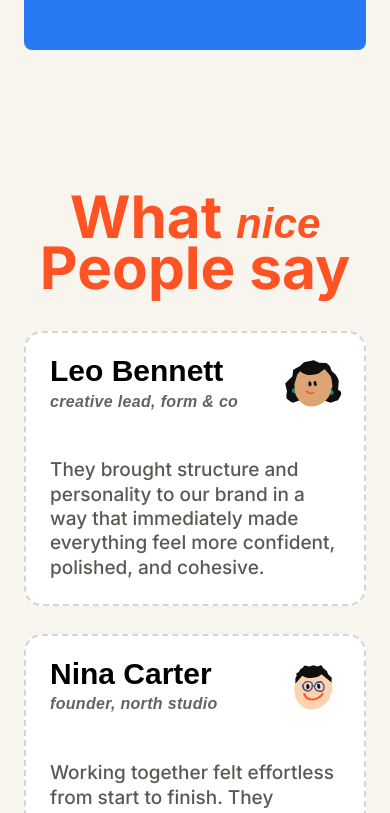
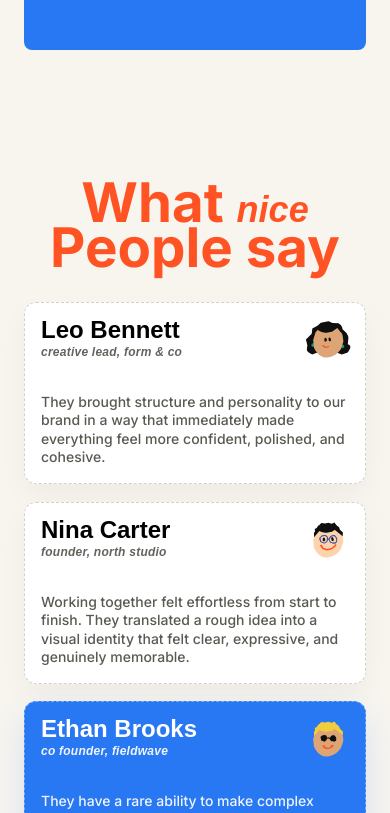
Before and after one commit to quinnsb/portfoliosite, a Next.js app: page / in a window 390 px wide. Shown: the part 2862-3675 px from the top of the page. Built offline with nearby package versions, Linux system fonts and the light colour scheme; no server answers; a web font is replaced by a local one.

Commit message:
Refine testimonial scale and project previews

```diff
--- a/src/components/home/ProjectList.module.css
+++ b/src/components/home/ProjectList.module.css
@@ -49,6 +49,11 @@
 .item {
   position: relative;
   border-bottom: 1px solid rgb(66 66 58 / 0.14);
+}
+
+.item:hover,
+.item:focus-within {
+  z-index: 20;
 }
 
 .link {
@@ -180,6 +185,7 @@
 
 .link:hover .preview,
 .link:focus-visible .preview {
+  z-index: 30;
   opacity: 1;
   transform: translate(-50%, -50%) scale(1);
 }
--- a/src/components/home/TestimonialsGrid.module.css
+++ b/src/components/home/TestimonialsGrid.module.css
@@ -1,71 +1,75 @@
 .section {
-  padding: clamp(84px, 9vw, 132px) 0 clamp(96px, 11vw, 160px);
+  padding: clamp(62px, 7vw, 96px) 0 clamp(74px, 8vw, 112px);
   overflow: hidden;
 }
 
 .heading {
-  max-width: 720px;
-  margin: 0 auto clamp(52px, 6.5vw, 96px);
+  max-width: 420px;
+  margin: 0 auto clamp(34px, 4.8vw, 64px);
   text-align: center;
   color: var(--color-orange);
-  font-size: clamp(58px, 8.8vw, 138px);
-  line-height: 0.86;
+  font-size: clamp(42px, 6.4vw, 78px);
+  line-height: 0.82;
 }
 
 .heading span {
-  font-size: 0.72em;
+  font-size: 0.66em;
 }
 
 .grid {
   display: grid;
-  grid-template-columns: repeat(12, 1fr);
-  gap: clamp(28px, 3.8vw, 64px) clamp(26px, 4.5vw, 84px);
+  grid-template-columns: repeat(2, minmax(0, 1fr));
+  gap: clamp(18px, 2.2vw, 34px) clamp(42px, 7vw, 112px);
   align-items: start;
+  width: min(100%, 980px);
+  margin: 0 auto;
 }
 
 .card {
   position: relative;
-  min-height: clamp(230px, 17vw, 330px);
-  padding: clamp(28px, 2.7vw, 46px);
+  min-height: clamp(118px, 11vw, 164px);
+  padding: clamp(16px, 1.6vw, 24px);
   color: var(--color-black);
   background: var(--color-white);
-  border: 2px dashed rgb(66 66 58 / 0.22);
-  border-radius: 18px;
-  box-shadow: none;
+  border: 1.5px dashed rgb(66 66 58 / 0.24);
+  border-radius: 12px;
+  box-shadow: 0 12px 28px rgb(0 0 0 / 0.04);
+  transform-origin: center;
+  will-change: transform;
 }
 
 .card h3 {
-  max-width: calc(100% - 92px);
+  max-width: calc(100% - 58px);
   color: inherit;
   font-family: var(--font-averia), Georgia, serif;
-  font-size: clamp(30px, 3vw, 48px);
+  font-size: clamp(20px, 2vw, 28px);
   line-height: 0.95;
 }
 
 .title {
-  max-width: calc(100% - 92px);
-  margin-top: 8px;
+  max-width: calc(100% - 58px);
+  margin-top: 4px;
   color: rgb(66 66 58 / 0.82);
   font-family: var(--font-averia), Georgia, serif;
-  font-size: clamp(16px, 1.5vw, 24px);
+  font-size: clamp(10px, 1vw, 13px);
   font-style: italic;
   font-weight: 700;
-  line-height: 1.05;
+  line-height: 1.08;
   letter-spacing: 0.02em;
 }
 
 .quote {
-  margin-top: clamp(58px, 5vw, 96px);
+  margin-top: clamp(28px, 3vw, 46px);
   color: rgb(66 66 58 / 0.88);
-  font-size: clamp(21px, 1.8vw, 32px);
-  line-height: 1.28;
+  font-size: clamp(11px, 1.15vw, 15px);
+  line-height: 1.32;
 }
 
 .avatar {
   position: absolute;
-  top: clamp(28px, 2.6vw, 44px);
-  right: clamp(28px, 2.8vw, 48px);
-  width: clamp(58px, 5.4vw, 92px);
+  top: clamp(14px, 1.5vw, 22px);
+  right: clamp(14px, 1.6vw, 24px);
+  width: clamp(38px, 4vw, 58px);
   height: auto;
   pointer-events: none;
   user-select: none;
@@ -78,59 +82,88 @@
 .blue {
   color: var(--color-white);
   background: var(--color-blue);
-  border-color: rgb(255 255 255 / 0.34);
+  border-color: rgb(255 255 255 / 0.38);
+  box-shadow: 0 16px 34px rgb(41 120 243 / 0.16);
 }
 
 .green {
   color: var(--color-white);
   background: var(--color-green);
-  border-color: rgb(255 255 255 / 0.34);
+  border-color: rgb(255 255 255 / 0.38);
+  box-shadow: 0 16px 34px rgb(14 156 108 / 0.15);
 }
 
 .blue .title,
 .green .title,
 .blue .quote,
 .green .quote {
-  color: rgb(255 255 255 / 0.9);
+  color: rgb(255 255 255 / 0.92);
 }
 
-.leo {
-  grid-column: 1 / span 5;
+.leo,
+.ethan,
+.miles {
+  grid-column: 1;
+}
+
+.nina,
+.maya,
+.sofia {
+  grid-column: 2;
 }
 
 .nina {
-  grid-column: 8 / span 5;
-  margin-top: clamp(86px, 8vw, 144px);
+  margin-top: clamp(34px, 4.4vw, 70px);
 }
 
 .ethan {
-  grid-column: 2 / span 5;
-  margin-top: clamp(28px, 3vw, 58px);
+  width: 92%;
+  margin-top: clamp(18px, 2vw, 32px);
+  margin-left: 18%;
 }
 
 .maya {
-  grid-column: 7 / span 5;
-  margin-top: clamp(-30px, -2vw, -16px);
+  width: 92%;
+  margin-top: clamp(-8px, -0.6vw, 0px);
 }
 
 .miles {
-  grid-column: 1 / span 5;
-  margin-top: clamp(74px, 7vw, 132px);
+  width: 92%;
+  margin-top: clamp(36px, 5vw, 78px);
 }
 
 .sofia {
-  grid-column: 8 / span 5;
-  margin-top: clamp(64px, 6vw, 112px);
+  width: 92%;
+  margin-top: clamp(30px, 4vw, 64px);
 }
 
-@media (max-width: 1100px) {
+@media (max-width: 900px) {
+  .grid {
+    gap: 18px;
+  }
+
+  .ethan,
+  .maya,
+  .miles,
+  .sofia {
+    width: 100%;
+    margin-left: 0;
+  }
+}
+
+@media (max-width: 680px) {
+  .section {
+    padding: 58px 0 72px;
+  }
+
   .heading {
-    font-size: clamp(54px, 11vw, 108px);
+    margin-bottom: 32px;
+    font-size: clamp(40px, 14vw, 66px);
   }
 
   .grid {
-    grid-template-columns: repeat(2, minmax(0, 1fr));
-    gap: 28px;
+    grid-template-columns: 1fr;
+    width: min(100%, 440px);
   }
 
   .leo,
@@ -140,49 +173,28 @@
   .miles,
   .sofia {
     grid-column: auto;
-    margin-top: 0;
+    width: 100%;
+    margin: 0;
   }
 
   .card {
-    min-height: 260px;
-  }
-}
-
-@media (max-width: 720px) {
-  .section {
-    padding: 70px 0 86px;
-  }
-
-  .heading {
-    margin-bottom: 38px;
-    font-size: clamp(48px, 15vw, 76px);
-  }
-
-  .grid {
-    grid-template-columns: 1fr;
-  }
-
-  .card {
-    min-height: 220px;
-    padding: 24px;
+    min-height: 150px;
   }
 
   .card h3 {
-    font-size: 30px;
+    font-size: 24px;
   }
 
   .title {
-    font-size: 16px;
+    font-size: 12px;
   }
 
   .quote {
-    margin-top: 48px;
-    font-size: 19px;
+    margin-top: 34px;
+    font-size: 14px;
   }
 
   .avatar {
-    top: 22px;
-    right: 22px;
-    width: 58px;
+    width: 46px;
   }
 }
--- a/src/components/home/TestimonialsGrid.tsx
+++ b/src/components/home/TestimonialsGrid.tsx
@@ -74,9 +74,18 @@ export default function TestimonialsGrid() {
               className={`${styles.card} ${styles[testimonial.color]} ${styles[testimonial.placement]}`}
               initial={{ opacity: 0, y: 26 }}
               whileInView={{ opacity: 1, y: 0 }}
-              whileHover={{ y: -4 }}
+              whileHover={{
+                y: -10,
+                rotate: index % 2 === 0 ? -1.3 : 1.3,
+                scale: 1.025,
+              }}
               viewport={{ once: true, margin: "-80px" }}
-              transition={{ duration: 0.35, delay: index * 0.04 }}
+              transition={{
+                type: "spring",
+                stiffness: 260,
+                damping: 20,
+                delay: index * 0.035,
+              }}
             >
               <div>
                 <h3>{testimonial.name}</h3>
```
